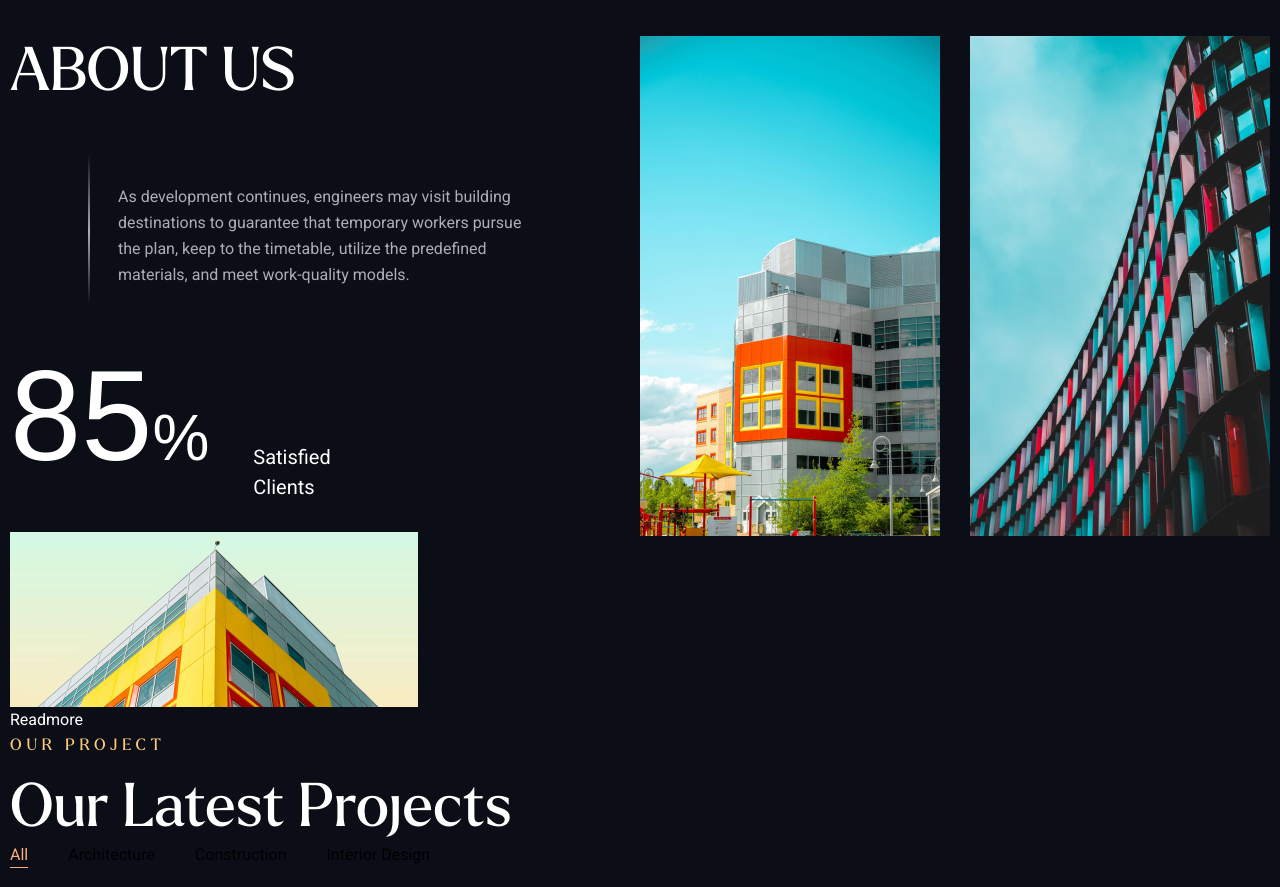
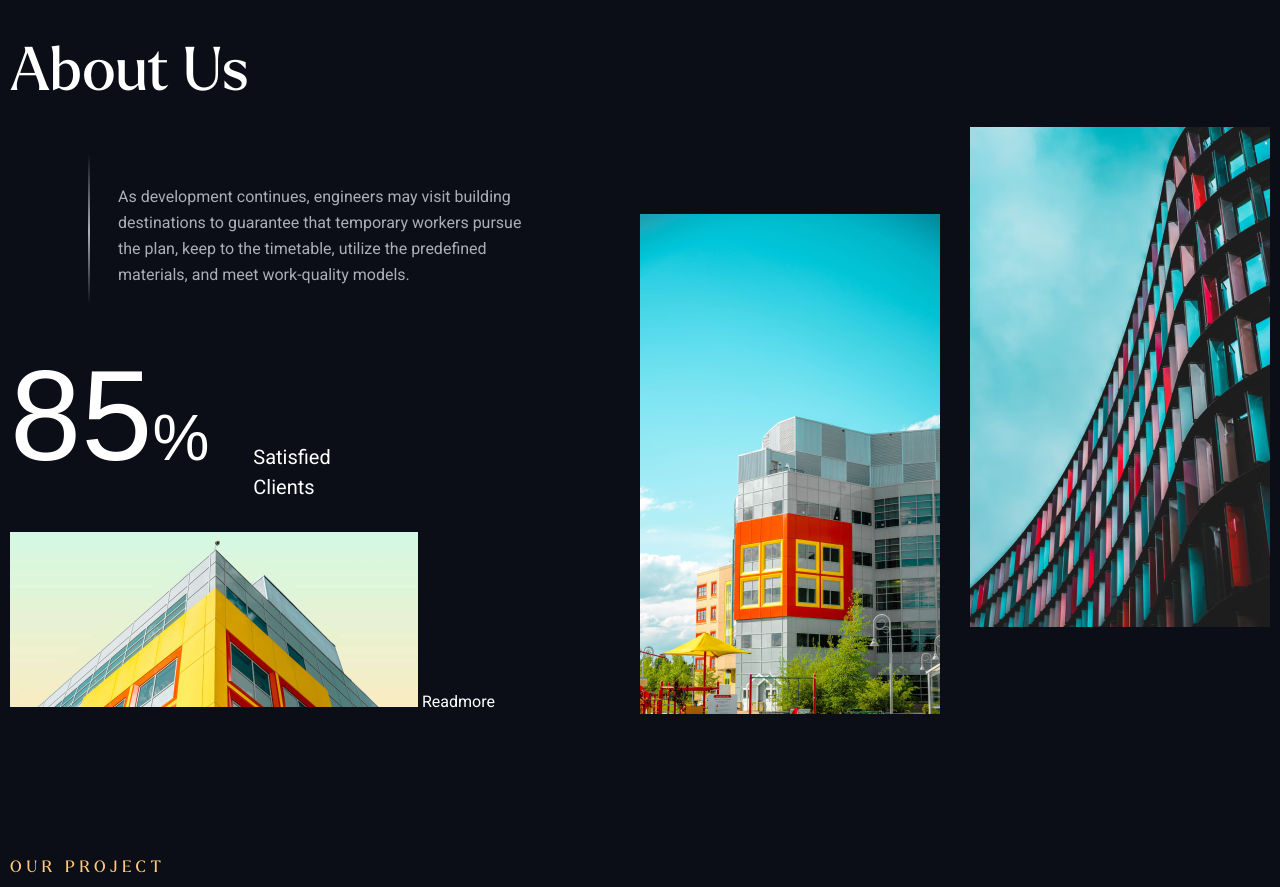
Before and after one commit to progdidi/RMC, a website: page app/index.html in a window 1280 px wide. Shown: the part 1860-2747 px from the top of the page. Drawn offline with Linux system fonts and the light colour scheme.

Commit message:
fix: fix styles

```diff
--- a/app/index.html
+++ b/app/index.html
@@ -77,7 +77,7 @@
         <div class="container">
             <div class="about__inner">
                 <div class="about__side">
-                    <h3 class="section__title about__title">ABOUT US</h3>
+                    <h3 class="section__title about__title">About Us</h3>
                     <p class="about__text comment">As development continues, engineers may visit building destinations to guarantee that temporary workers pursue the plan, keep to the timetable, utilize the predefined materials, and meet work-quality models.</p>
 
                     <div class="about__info">
@@ -104,8 +104,10 @@
     <section class="projects">
         <div class="container">
             <div class="projects__top">
-                <h4 class="section__subtitle projects__subtitle">OUR PROJECT</h4>
-                <h3 class="section__title projects__title">Our Latest Projects</h3>
+                <div class="project__top-head">
+                    <h4 class="section__subtitle projects__subtitle">OUR PROJECT</h4>
+                    <h3 class="section__title projects__title">Our Latest Projects</h3>
+                </div>
                 <div class="projects__menu">
                     <button class="projects__btn active">
                         All
--- a/app/scss/blocks/_about.scss
+++ b/app/scss/blocks/_about.scss
@@ -1,7 +1,9 @@
 .about {
+    margin-bottom: 140px;
     &__inner {
         display: flex;
         justify-content: space-between;
+        align-items: flex-end;
         .about__side {
             .about__title {
                 margin-bottom: 48px;
@@ -34,16 +36,24 @@
                 }
             }
 
+            .about__side-img {
+                display: inline-block;
+            }
+
             .about__link {
             }
 
-            .about__side-img {
-            }
+
 
             &.right {
                 display: grid;
                 grid-template-columns: repeat(2, 1fr);
                 grid-gap: 30px;
+                .about__side-img {
+                    &:last-child {
+                        margin-top: -87px;
+                    }
+                }
             }
         }
 
--- a/app/scss/blocks/_availability.scss
+++ b/app/scss/blocks/_availability.scss
@@ -13,7 +13,6 @@
         }
 
         &-text {
-
             color: #D7E0E1;
             width: 470px;
             padding-top: 36px;
@@ -24,8 +23,10 @@
 
     .availability__inner {
         display: flex;
+        justify-content: space-between;
         .availability__table {
             border-collapse: collapse;
+            width: 64%;
             &-header {
                 color: var(--dark-orange-color);
                 font-family: 'Larken-Medium', sans-serif;
@@ -34,6 +35,7 @@
                 line-height: normal;
                 letter-spacing: 0.8px;
                 text-transform: capitalize;
+            }
             &-row {
                 padding: 20px 0;
                 border-bottom: 1px solid #ABAEB7;
@@ -75,4 +77,3 @@
         }
     }
 }
-}
--- a/app/scss/blocks/_projects.scss
+++ b/app/scss/blocks/_projects.scss
@@ -1,18 +1,31 @@
 .projects {
     margin-bottom: 140px;
     &__top {
-        margin-bottom: 50px;
-        .projects__subtitle {
-            margin-bottom: 15px;
-        }
-        .projects__title {
+        margin-bottom: 100px;
+        display: flex;
+        justify-content: space-between;
+        &-head {
+            .projects__subtitle {
+                margin-bottom: 15px;
+            }
+            .projects__title {
+            }
         }
         .projects__menu {
             display: flex;
             gap: 40px;
             .projects__btn {
                 border-bottom: 1px solid transparent;
+                color: var(--grey-color);
+                font-size: 16px;
+                font-weight: 600;
+                line-height: 26px;
+                transition: all 0.3s;
                 &.active {
+                    color: var(--mid-orange-color);;
+                    border-bottom: 1px solid var(--mid-orange-color);
+                }
+                &:hover {
                     color: var(--mid-orange-color);;
                     border-bottom: 1px solid var(--mid-orange-color);
                 }
@@ -26,6 +39,13 @@
         grid-template-columns: repeat(4, 1fr);
         grid-gap: 20px;
         .projects__item {
+            transition: all 0.3s;
+            &:hover {
+                transform: scale(1.1);
+            }
+            &:nth-child(odd) {
+                margin-top: -50px;
+            }
             &-link {
             }
             &-img {
```
Also changed, not shown: app/css/style.min.css.
